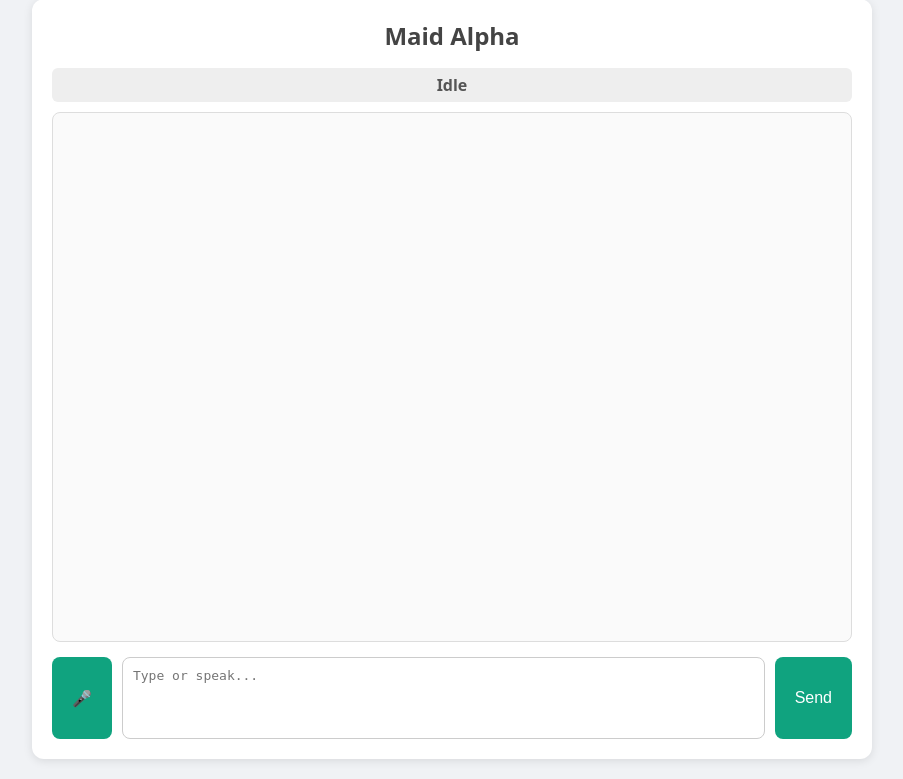
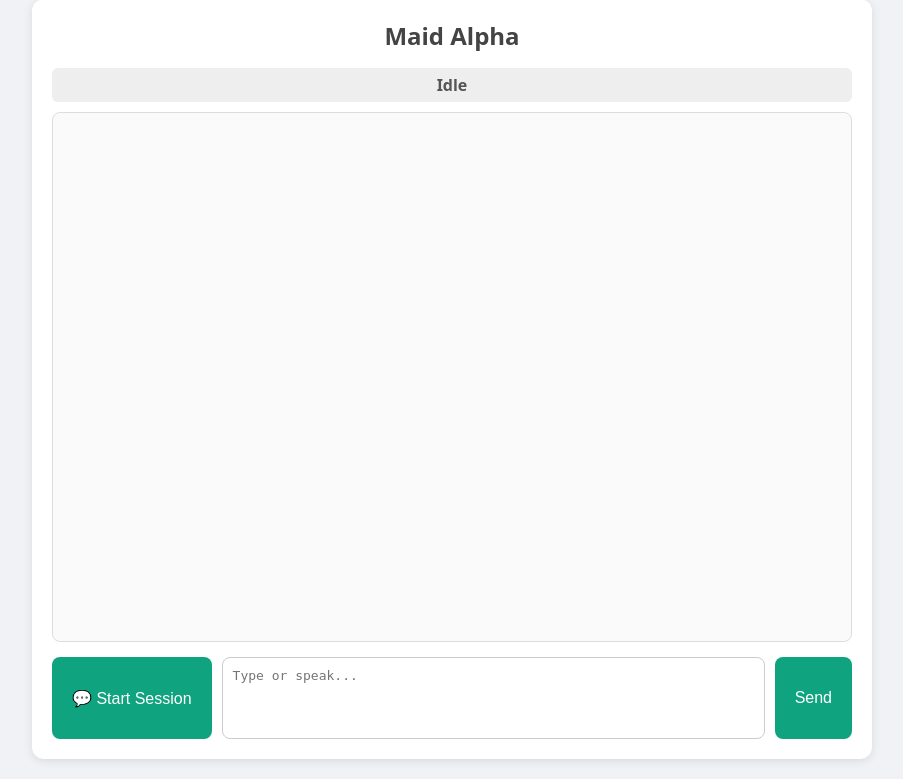
Before and after one commit to Diptipper/maid-alpha, a Flask app: page / in a window 1280 px wide. Shown: the part 21-800 px from the top of the page, without its empty margins (188-1091 px from the left). Run offline with Flask 3, Linux system fonts and the light colour scheme; some libraries are stand-ins or nearby versions.

Commit message:
Add files via upload

```diff
--- a/static/commands.json
+++ b/static/commands.json
@@ -1,6 +1,6 @@
 {
-  "start_single": ["listen"],
-  "start_session": ["let's talk"],
+  "start_single": [],
+  "start_session": ["listen","let's talk"],
   "stop_and_send": ["thanks"],
   "clear": ["reset"],
   "cancel": ["cancel"]
--- a/templates/index.html
+++ b/templates/index.html
@@ -16,7 +16,9 @@
         <div id="status-indicator" class="status idle">Idle</div>
         <div id="chat-box" class="chat-box"></div>
         <div class="input-area">
-            <button onclick="startVoice()" title="Speak"><span>🎤</span></button>
+            <button id="toggle-session-btn" onclick="toggleSession()">💬 Start Session</button>
+
+
             <textarea id="prompt" placeholder="Type or speak..."></textarea>
             <button onclick="sendPrompt()">Send</button>
         </div>
@@ -114,6 +116,7 @@
                         promptInput.value = "";
                         updateStatus("idle");
                         console.log("🚫 Cancelled");
+                        document.getElementById("toggle-session-btn").textContent = "💬 Start Session";
                         continue;
                     }
 
@@ -131,6 +134,7 @@
                             sessionMode = false;
                             updateStatus("idle");
                             console.log("👋 Empty thanks — session ended");
+                            document.getElementById("toggle-session-btn").textContent = "💬 Start Session";
                             continue;
                         }
 
@@ -248,6 +252,35 @@
                 alert("Speech recognition not supported.");
             }
         }
+
+        function toggleSession() {
+            const btn = document.getElementById("toggle-session-btn");
+
+            if (!capturing && !pendingResponse) {
+                // Start session mode
+                capturing = true;
+                sessionMode = true;
+                conversationHistory = [];
+                transcriptBuffer = "";
+                promptInput.value = "";
+                updateStatus("listening");
+                btn.textContent = "🛑 Stop Session";
+                console.log("🔘 Toggled ON session mode");
+            } else {
+                // Stop session
+                capturing = false;
+                sessionMode = false;
+                conversationHistory = [];
+                transcriptBuffer = "";
+                promptInput.value = "";
+                updateStatus("idle");
+                btn.textContent = "💬 Start Session";
+                console.log("🛑 Toggled OFF session mode");
+            }
+        }
+
+
+
     </script>
 </body>
 </html>
```
